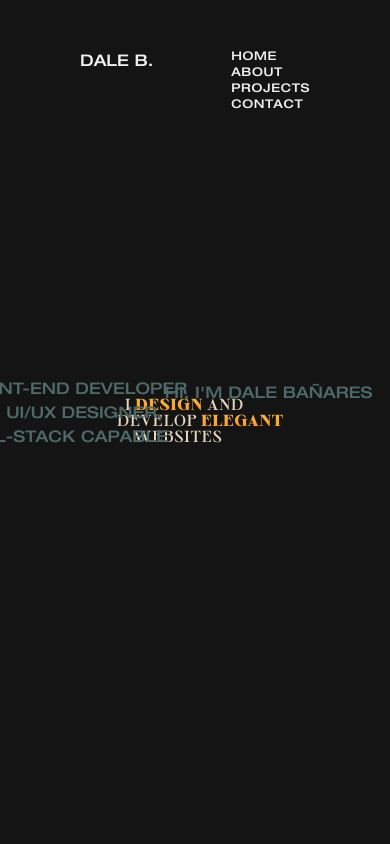
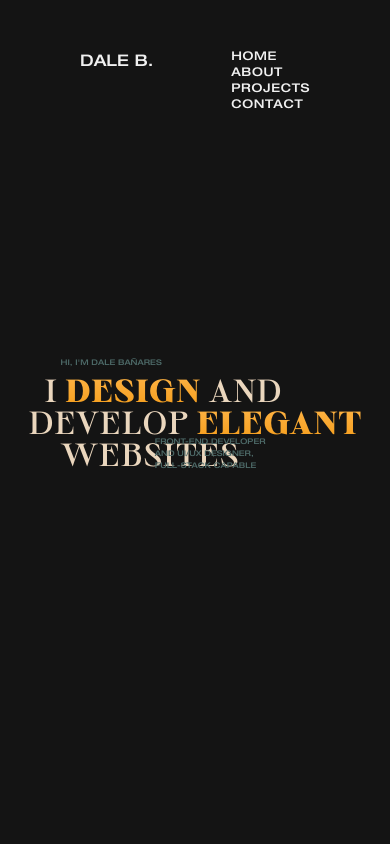
Before and after one commit to hyamero/portfolio-legacy, a Next.js app: page / in a window 390 px wide. Shown: the top 844 px of the page. Built offline with nearby package versions, Linux system fonts and the light colour scheme.

Commit message:
Initialize font responsiveness

```diff
--- a/components/About.tsx
+++ b/components/About.tsx
@@ -18,7 +18,7 @@ export const About: React.FC<AboutProps> = ({}) => {
         <h4 className="borderline w-[100%] mx-[auto] pt-20 pb-14 tracking-wider">
           ABOUT
         </h4>
-        <p className="text-ylw-100 text-md text-center w-[80%] mx-auto mt-14 mb-40">
+        <p className="sub-text whitespace-normal text-ylw-100 text-md text-center w-[80%] mx-auto mt-14 mb-40">
           MY NAME IS{" "}
           <span className="font-druk tracking-widest">JOSEPH DALE BAÑARES</span>{" "}
           AND I’M A WEB DEVELOPER BASED IN THE PHILIPPINES. I AM A UI/UX
--- a/components/Navbar.tsx
+++ b/components/Navbar.tsx
@@ -24,7 +24,7 @@ export const Navbar: React.FC<NavbarProps> = ({}) => {
   }, []);
 
   return (
-    <nav className="container fixed top-0 center w-screen mt-12 mx-auto px-20 z-10">
+    <nav className="container fixed top-0 center mt-12 mx-auto px-20 z-10">
       <div className="font-helvetica text-light flex justify-between">
         <h3>DALE B.</h3>
         {!scroll && (
--- a/components/Projects.tsx
+++ b/components/Projects.tsx
@@ -7,6 +7,7 @@ interface ProjectsProps {}
 export const Projects: React.FC<ProjectsProps> = ({}) => {
   return (
     <section className="bg-transparent min-h-[200vh] py-[300px] flex flex-col justify-between gap-96 items-center px-20">
+      <h1 className="lol"></h1>
       {projects.map((img: StaticImageData, i: number) => (
         <div key={i} className="light-overlay">
           <Image src={img} alt={img.toString()} height={350} width={640} />
--- a/package.json
+++ b/package.json
@@ -17,6 +17,7 @@
   "devDependencies": {
     "@types/node": "16.11.6",
     "@types/react": "17.0.33",
+    "@types/scrollreveal": "^0.0.7",
     "autoprefixer": "^10.4.0",
     "eslint": "7",
     "eslint-config-next": "12.0.1",
--- a/styles/globals.css
+++ b/styles/globals.css
@@ -4,7 +4,7 @@
 
 @layer components {
   .container {
-    @apply max-w-[1920px] m-auto px-[200px];
+    @apply max-w-[1920px] m-auto px-[200px] lg:p-0;
   }
 
   .header-text {
@@ -19,6 +19,7 @@
 
   .sub-text {
     @apply text-sub whitespace-nowrap font-helvetica;
+    font-size: clamp(0.1rem, 2vw, 1rem);
   }
 
   .tech-text {
@@ -28,6 +29,10 @@
   .borderline {
     @apply text-light border-b-[1px] border-[#353535] text-center;
   }
+}
+
+.text-clamp {
+  font-size: clamp(2rem, 8vw, 6rem);
 }
 
 .text-outline {
--- a/tailwind.config.js
+++ b/tailwind.config.js
@@ -19,6 +19,23 @@ module.exports = {
         sprat: ["sprat"],
         druk: ["druk"],
       },
+
+      screens: {
+        "2xl": { max: "1535px" },
+        // => @media (max-width: 1535px) { ... }
+
+        xl: { max: "1279px" },
+        // => @media (max-width: 1279px) { ... }
+
+        lg: { max: "1023px" },
+        // => @media (max-width: 1023px) { ... }
+
+        md: { max: "767px" },
+        // => @media (max-width: 767px) { ... }
+
+        sm: { max: "639px" },
+        // => @media (max-width: 639px) { ... }
+      },
     },
   },
   variants: {
```
Also changed, not shown: 1 other file (tests, documents, lock files or other folders).
